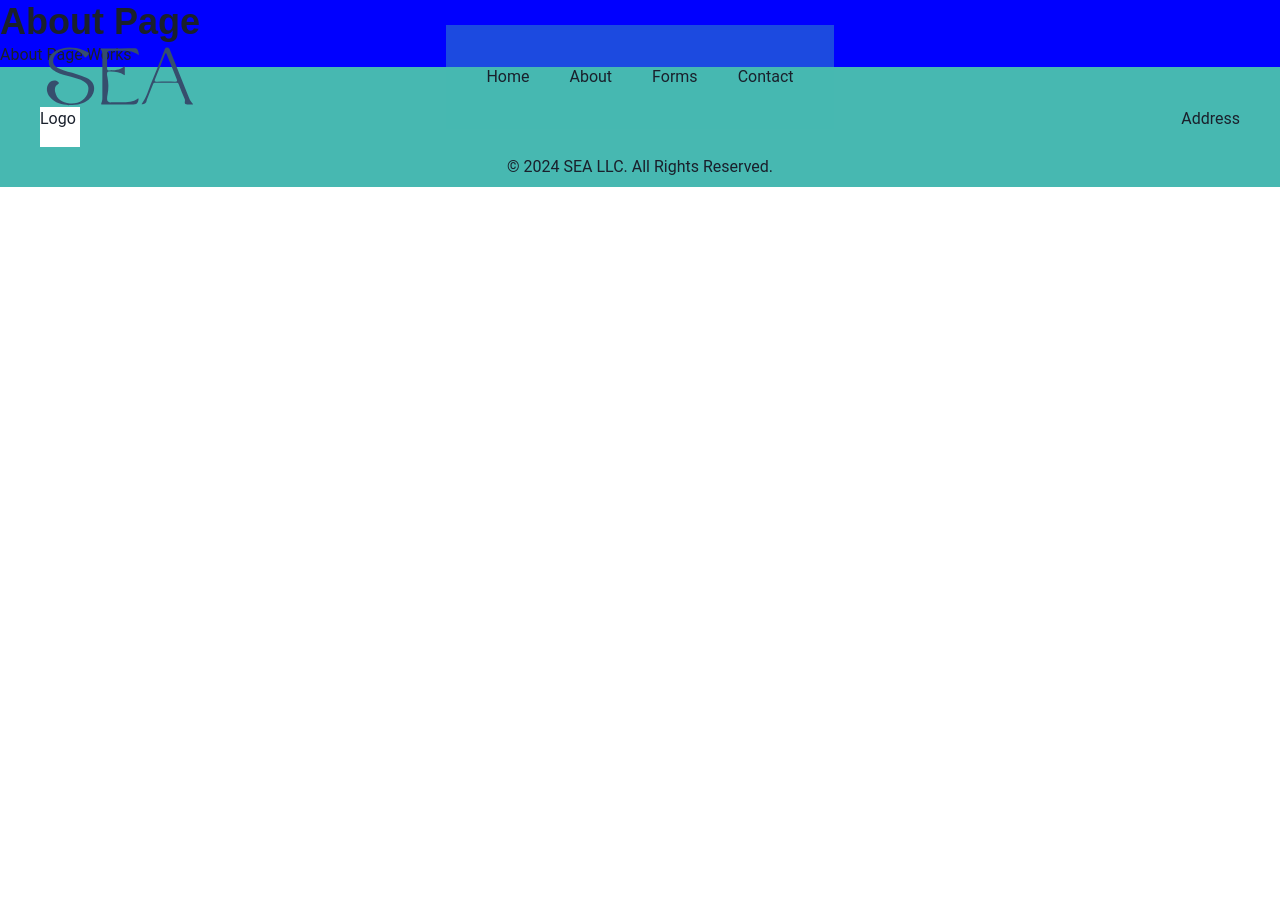
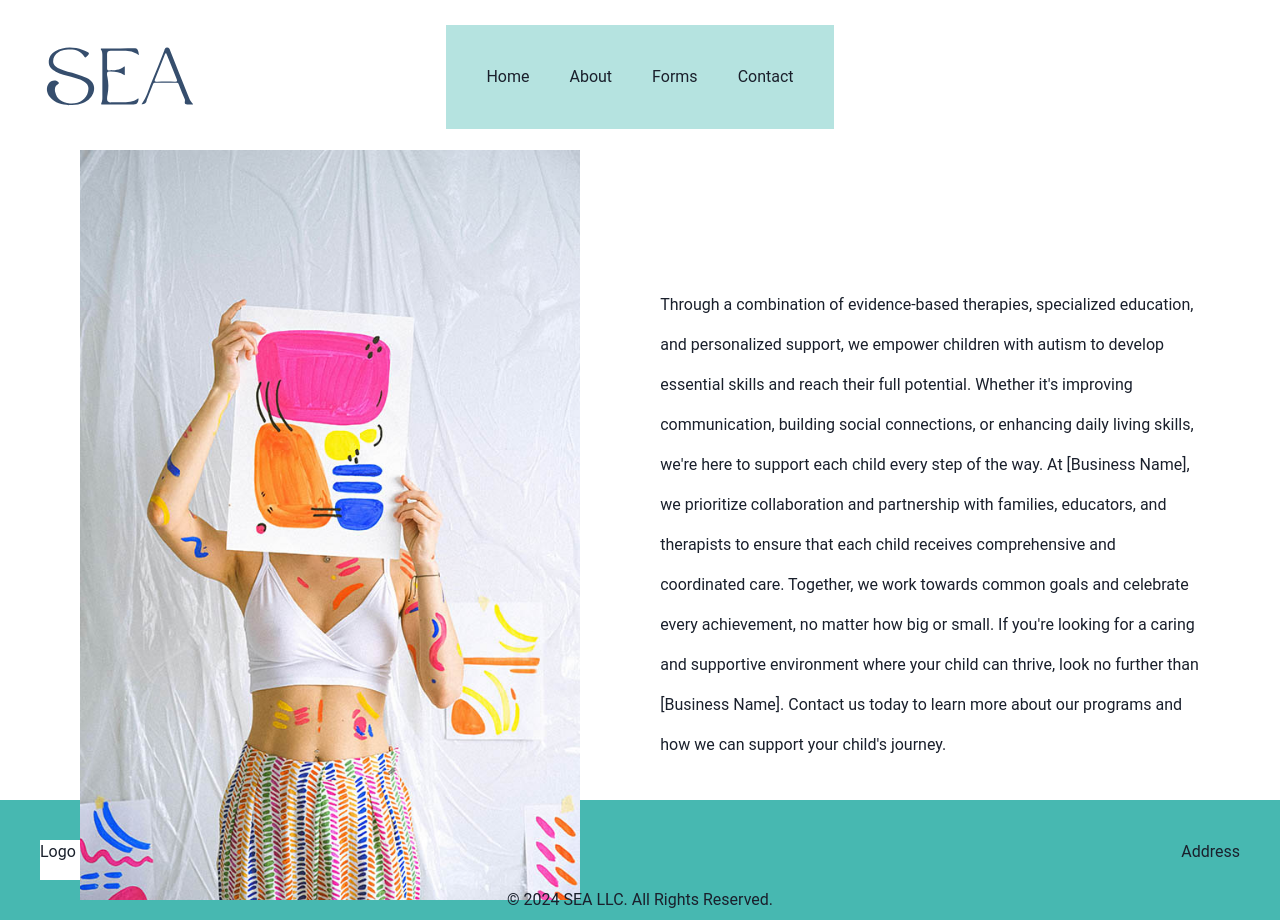
Before and after one commit to raulikk/seallc, a React (Vite) app: page /about in a window 1280 px wide. Before the commit the page ends 800 px from the top, so only its background shows below. Built offline with nearby package versions, Linux system fonts and the light colour scheme.

Commit message:
setup basic layout for About page

```diff
--- a/src/components/pages/AboutPage.tsx
+++ b/src/components/pages/AboutPage.tsx
@@ -1,15 +1,21 @@
 
-import { Heading, Text, Box } from '@chakra-ui/react'
+import { Flex, Box, VStack,Image, Text, Center } from '@chakra-ui/react'
+import aboutImage from '../../assets/images/aboutImage.jpg'
 import React from 'react'
 
 const AboutPage = () => {
   return (
-    <>
-    <Box bg="blue" >
-    <Heading> About Page</Heading>
-    <Text>About Page Works</Text>
-    </Box>
-    </>
+    <VStack h="100vh"  paddingTop="150px">
+      <Flex gap="20">
+        <Box maxW="500px">
+           <Image  src={aboutImage}/>
+        </Box>
+        <Center>
+
+        <Text minWidth="50ch" w="60ch" lineHeight="2.5rem">Through a combination of evidence-based therapies, specialized education, and personalized support, we empower children with autism to develop essential skills and reach their full potential. Whether it's improving communication, building social connections, or enhancing daily living skills, we're here to support each child every step of the way.  At [Business Name], we prioritize collaboration and partnership with families, educators, and therapists to ensure that each child receives comprehensive and coordinated care. Together, we work towards common goals and celebrate every achievement, no matter how big or small.  If you're looking for a caring and supportive environment where your child can thrive, look no further than [Business Name]. Contact us today to learn more about our programs and how we can support your child's journey.</Text>
+        </Center>
+      </Flex>
+    </VStack>
 
   )
 }
```
Also changed, not shown: src/assets/images/aboutImage.jpg (added).
